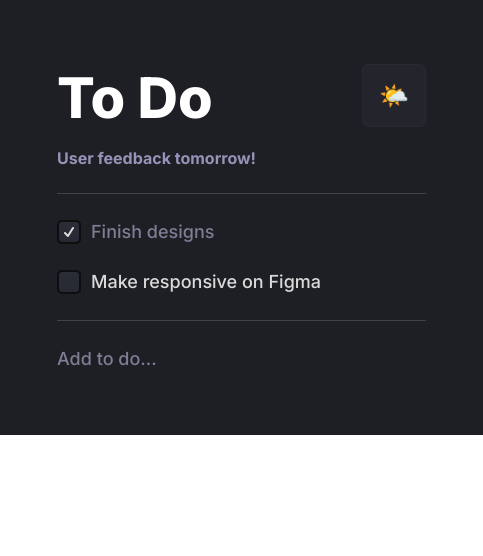
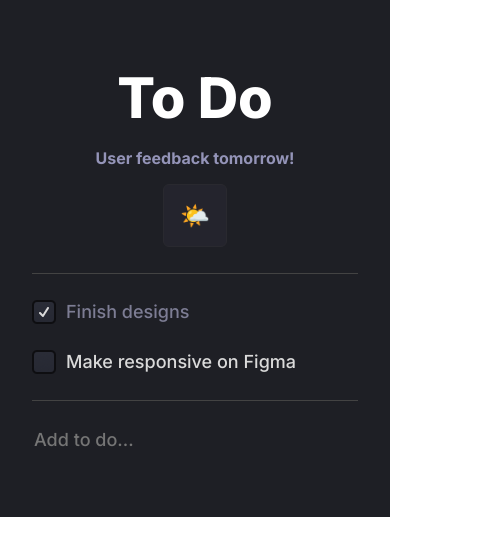
Before and after one commit to Ignacio1996/locofy-todo, a Next.js app: page / in a window 390 px wide. Shown: the top 556 px of the page, 483 px wide, since content can reach past the window. Built offline with nearby package versions, Linux system fonts and the light colour scheme.

Commit message:
Pushed from Locofy Builder

```diff
--- a/pages/index.js
+++ b/pages/index.js
@@ -6,9 +6,9 @@ const ToDoListDesign = () => {
         <div className={styles.header}>
           <div className={styles.titleNotes}>
             <div className={styles.toDo}>To Do</div>
-            <b className={styles.userFeedbackTomorrow}>
+            <div className={styles.userFeedbackTomorrow}>
               User feedback tomorrow!
-            </b>
+            </div>
           </div>
           <div className={styles.emoji}>
             <div className={styles.div}>🌤️</div>
@@ -24,7 +24,11 @@ const ToDoListDesign = () => {
           <div className={styles.finishDesigns}>Make responsive on Figma</div>
         </div>
         <div className={styles.divider} />
-        <div className={styles.addToDo}>Add to do...</div>
+        <input
+          className={styles.addToDo}
+          type="text"
+          placeholder="Add to do..."
+        />
       </div>
     </div>
   );
--- a/pages/index.module.css
+++ b/pages/index.module.css
@@ -1,26 +1,22 @@
 .toDo,
 .userFeedbackTomorrow {
-  position: absolute;
-  width: 100%;
-  left: 0;
-  display: flex;
-  align-items: flex-end;
-}
-.toDo {
-  top: 0;
+  align-self: stretch;
+  position: relative;
   font-weight: 800;
 }
 .userFeedbackTomorrow {
-  top: 81.55%;
   font-size: 16px;
+  font-weight: 700;
   color: #9494b8;
 }
 .titleNotes {
-  position: relative;
-  width: 305px;
-  height: 103px;
-  flex-shrink: 0;
+  flex: 1;
   overflow: hidden;
+  display: flex;
+  flex-direction: column;
+  align-items: flex-start;
+  justify-content: flex-start;
+  gap: 16px;
 }
 .div {
   position: relative;
@@ -31,6 +27,7 @@
   overflow: hidden;
   display: flex;
   align-items: flex-start;
+  justify-content: flex-start;
 }
 .emoji {
   border-radius: 6px;
@@ -38,7 +35,6 @@
   border: 1px solid #29292f;
   flex-direction: column;
   padding: 16px;
-  justify-content: flex-start;
   text-align: center;
   font-size: 24px;
   color: #000;
@@ -46,9 +42,8 @@
 .header {
   align-self: stretch;
   flex-direction: row;
-  justify-content: space-between;
+  gap: 16px;
   font-size: 56px;
-  color: #fff;
 }
 .divider,
 .image1Icon {
@@ -79,15 +74,22 @@
   align-items: flex-start;
   justify-content: flex-start;
   gap: 10px;
+  color: #7d7d94;
 }
 .todoincomplete {
   color: #dadada;
 }
 .addToDo {
+  border: 0;
+  font-weight: 500;
+  font-family: Inter;
+  font-size: 18px;
+  background-color: transparent;
   align-self: stretch;
   position: relative;
   line-height: 24px;
-  font-weight: 500;
+  color: #7d7d94;
+  text-align: left;
 }
 .toDoListDesign,
 .todolistcontainer {
@@ -108,6 +110,28 @@
   flex-direction: row;
   text-align: left;
   font-size: 18px;
-  color: #7d7d94;
+  color: #fff;
   font-family: Inter;
 }
+@media screen and (max-width: 960px) {
+  .toDo,
+  .userFeedbackTomorrow {
+    text-align: center;
+  }
+  .titleNotes {
+    flex: unset;
+    align-self: stretch;
+  }
+  .header {
+    flex-direction: column;
+    align-items: center;
+    justify-content: flex-start;
+  }
+}
+@media screen and (max-width: 420px) {
+  .todolistcontainer {
+    padding-left: 32px;
+    padding-right: 32px;
+    box-sizing: border-box;
+  }
+}
```
